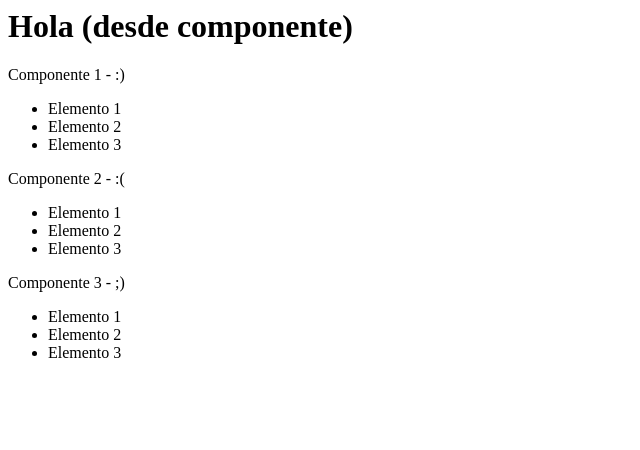
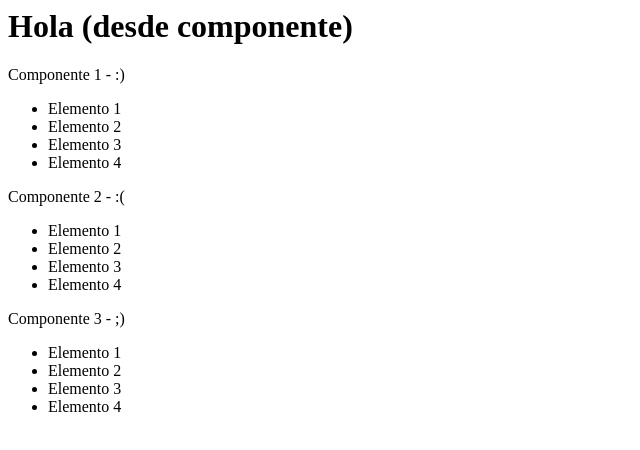
Before and after one commit to curso2022-03/React-primeros-pasos, a React (Create React App) app: page / in a window 1280 px wide. Shown: the top 450 px of the page, without its empty margins (0-640 px from the left). Built offline with nearby package versions, Linux system fonts and the light colour scheme.

Commit message:
1 file modified, 1 added, 1 deleted

```diff
--- a/src/App.jsx
+++ b/src/App.jsx
@@ -1,13 +1,18 @@
 import React from 'react';
-import { ComponenteEj } from './components/ComponenteEj';
+import { Lista } from './components/Lista';
 
 export function App() {
+  //Lista de elementos
+  let listaElementos1 = ['Elemento 1', 'Elemento 2', 'Elemento 3'];
+  //Añadimos un elemento al final de la lista
+  listaElementos1.push('Elemento 4');
+
   return (
     <div>
       <h1>Hola (desde componente)</h1>
-      <ComponenteEj titulo="Componente 1" icono=":)" />
-      <ComponenteEj titulo="Componente 2" icono=":(" />
-      <ComponenteEj titulo="Componente 3" icono=";)" />
+      <Lista titulo="Componente 1" icono=":)" elementos={listaElementos1} />
+      <Lista titulo="Componente 2" icono=":(" elementos={listaElementos1} />
+      <Lista titulo="Componente 3" icono=";)" elementos={listaElementos1} />
     </div>
   );
 }
--- a/src/components/ComponenteEj.jsx
+++ /dev/null
@@ -1,14 +0,0 @@
-import React from 'react';
-import { ComponenteLista } from './ComponenteLista';
-export function ComponenteEj(props) {
-  return (
-    <div>
-      {props.titulo} - {props.icono}
-      <ul>
-        <ComponenteLista texto="Elemento 1" />
-        <ComponenteLista texto="Elemento 2" />
-        <ComponenteLista texto="Elemento 3" />
-      </ul>
-    </div>
-  );
-}
--- /dev/null
+++ b/src/components/Lista.jsx
@@ -0,0 +1,15 @@
+import React from 'react';
+import { ComponenteLista } from './ComponenteLista';
+export function Lista(props) {
+  let listaComponentes = [];
+  for (let i = 0; i < props.elementos.length; i++) {
+    listaComponentes.push(<ComponenteLista texto={props.elementos[i]} />);
+  }
+
+  return (
+    <div>
+      {props.titulo} - {props.icono}
+      <ul>{listaComponentes}</ul>
+    </div>
+  );
+}
```
